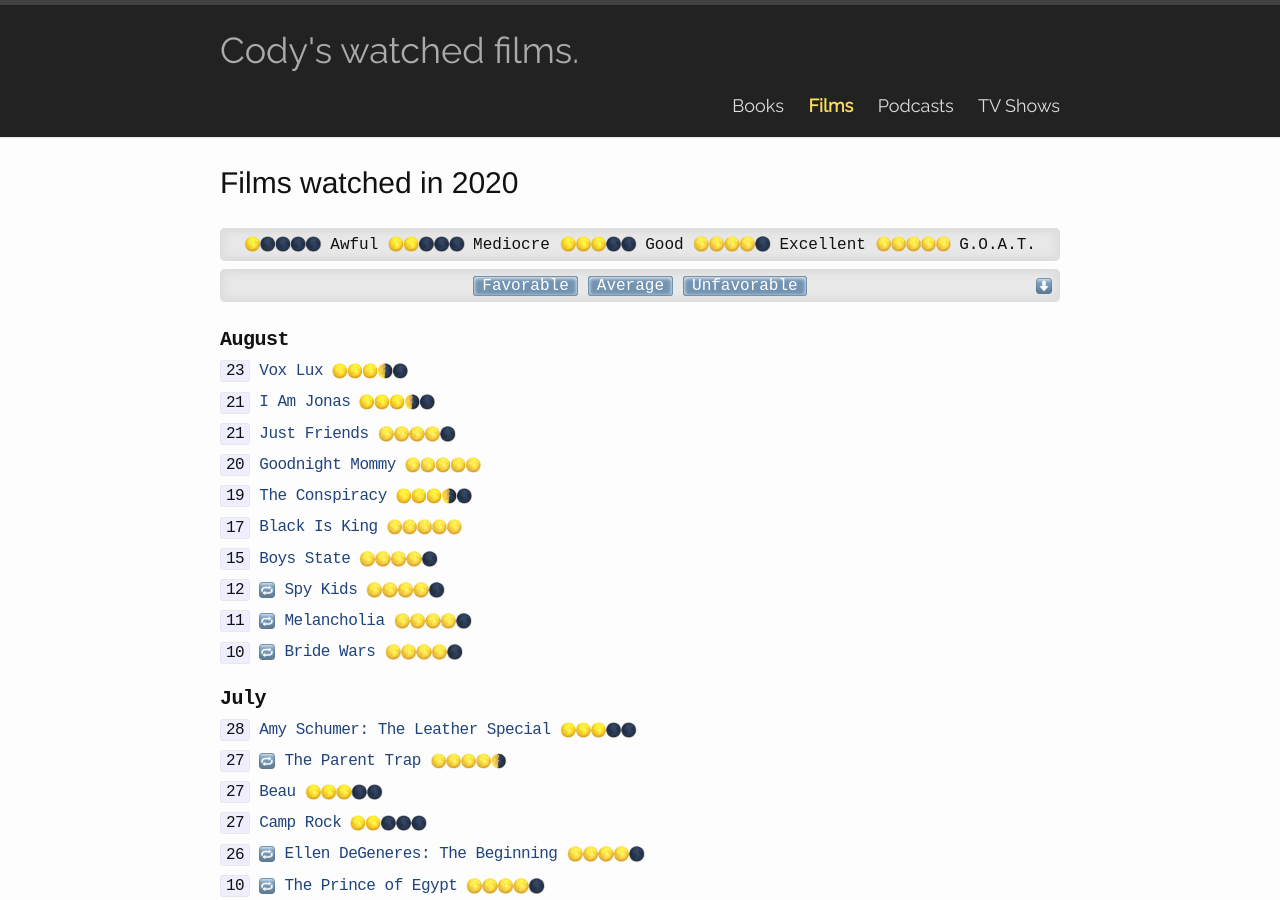
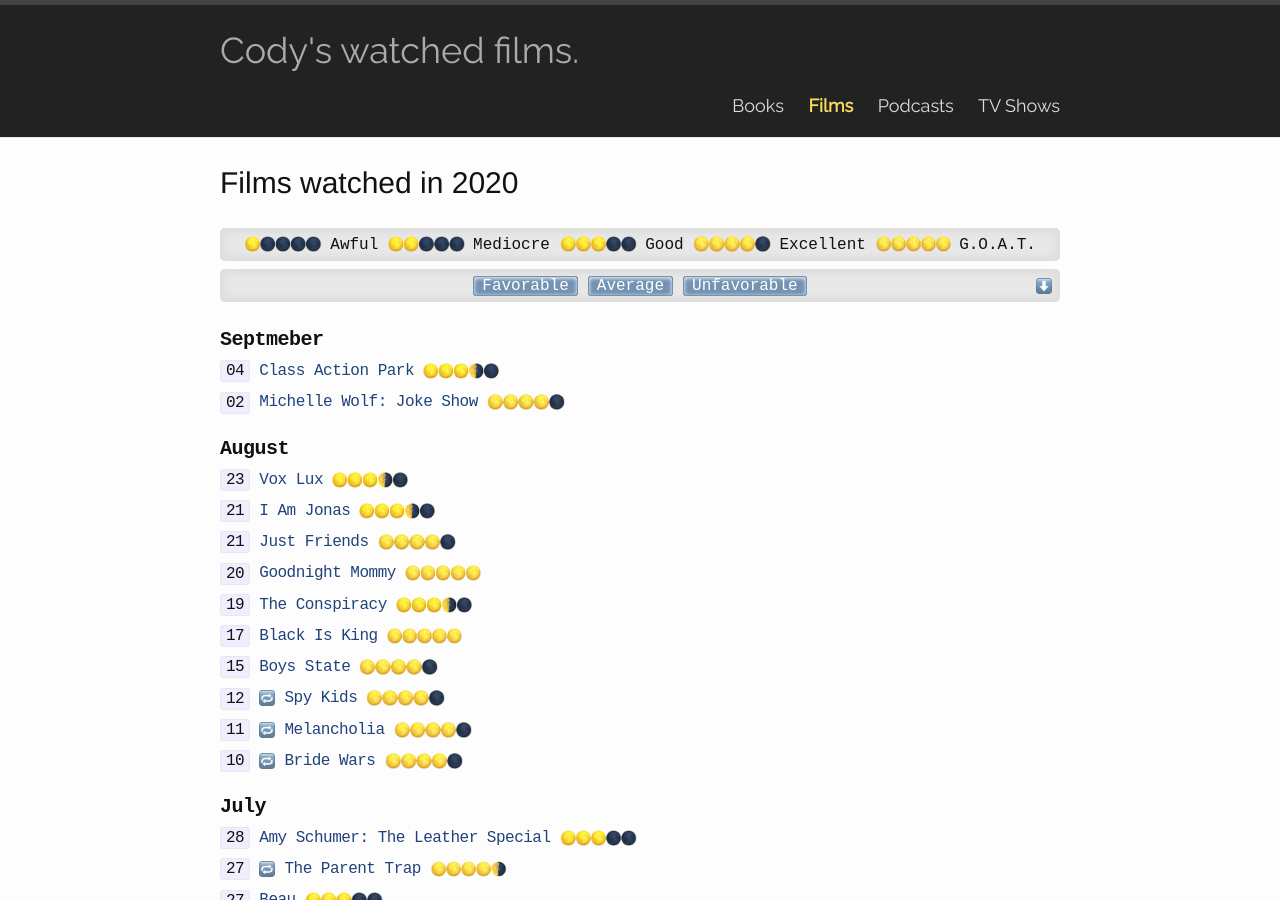
Before and after one commit to codydalerodgers/personal-blog, a Jekyll site: the page built from _films/2020.md, in a window 1280 px wide and 900 px high. Built offline with Jekyll 4.4.1, drawn with Linux system fonts in a browser that asks for light colours.

Commit message:
Updates september 4

```diff
--- a/_films/2020.md
+++ b/_films/2020.md
@@ -4,6 +4,11 @@
 title: Films watched in 2020
 category: films
 ---
+## Septmeber
+`04` [Class Action Park](https://www.imdb.com/title/tt11015214/) {{ site.r35 }}
+
+`02` [Michelle Wolf: Joke Show](https://www.imdb.com/title/tt11269704/) {{ site.r4 }}
+
 ## August
 `23` [Vox Lux](https://www.imdb.com/title/tt5960374/) {{ site.r35 }}
 
```
Also changed, not shown: _shows/2020.md (+3 -2 lines).
